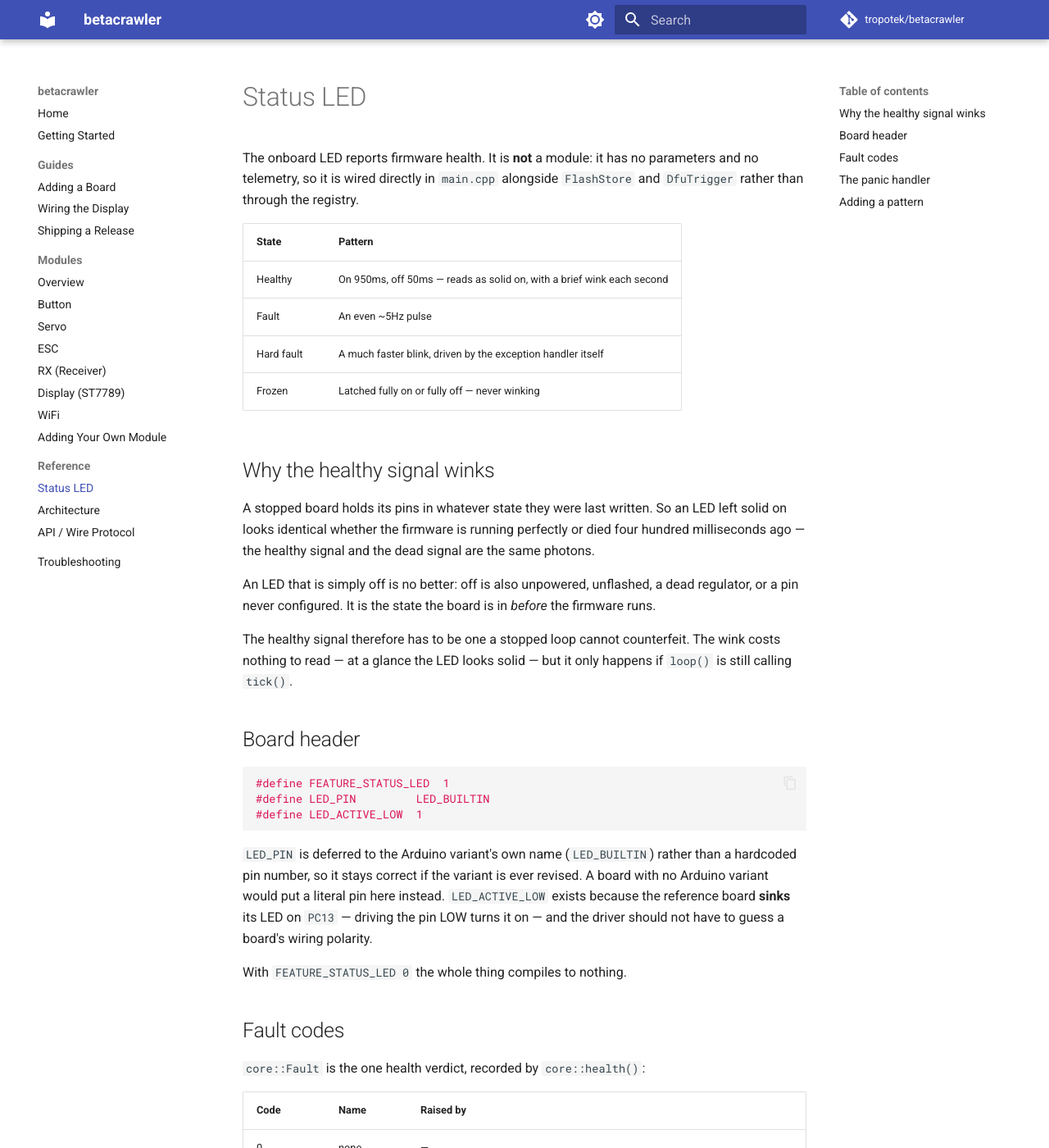
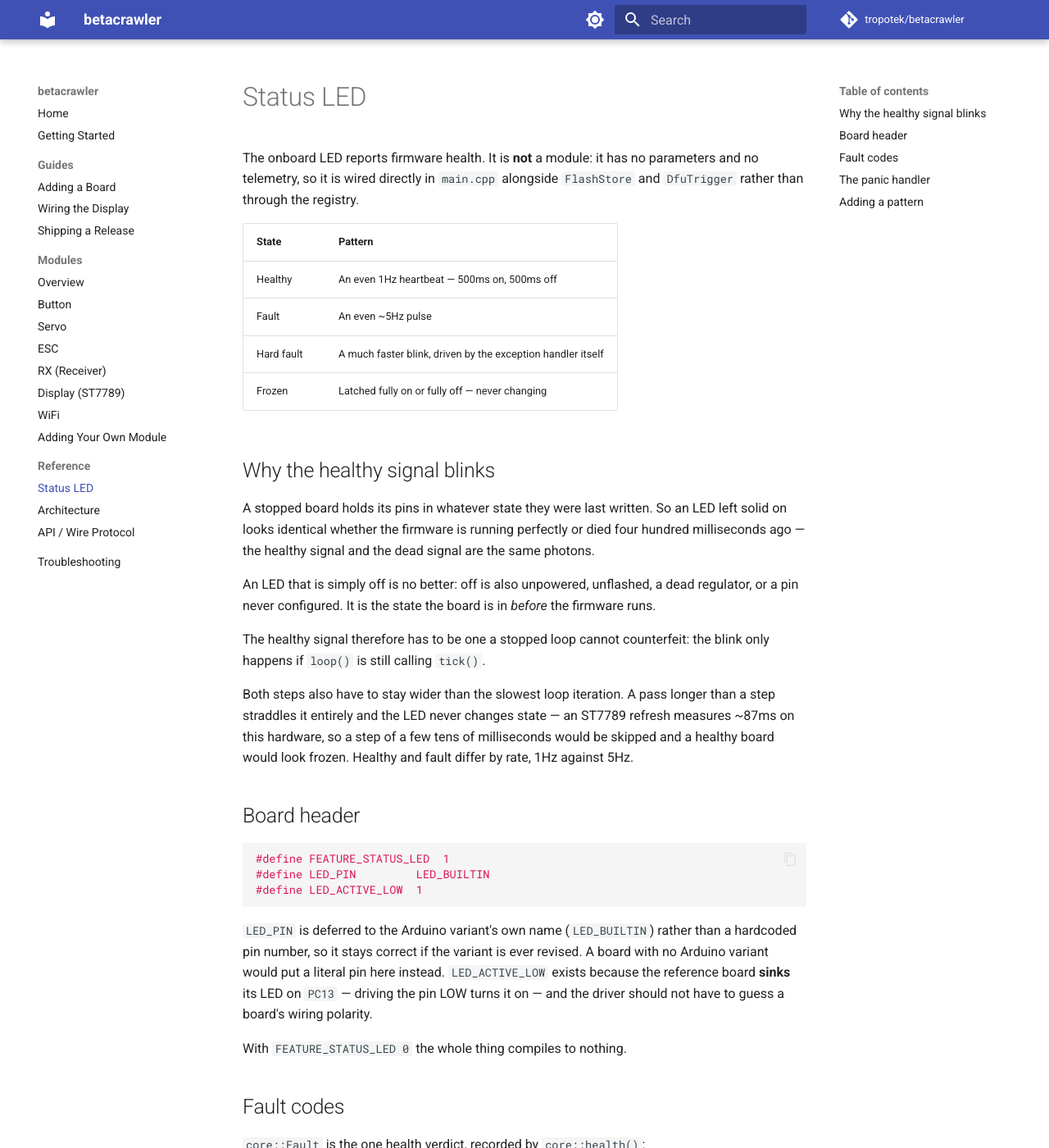
Before and after one commit to tropotek/betacrawler, an MkDocs documentation site: the page built from docs/status-led.md, in a window 1280 px wide and 1400 px high. Shown: the whole window at 82% size. Built offline with MkDocs 1.6.1 and Material for MkDocs 9.7.7, drawn with Linux system fonts in a browser that asks for light colours; comment, search, counter and statistics services are not loaded.

Commit message:
fix(firmware): make the healthy heartbeat an even 1Hz blink
The 950/50 split was chosen so the LED would read as solid on. On real
hardware it read as solid on and nothing else -- a 5% dip is not something
you notice at a glance, so a healthy board was indistinguishable from a
frozen one, which is the exact failure the pattern exists to rule out.

The narrow gap was also a latent bug rather than only a visibility problem:
any loop iteration longer than the off step straddles it entirely and the
LED never changes state. An ST7789 refresh measures ~87ms here, so on a
board with the display enabled a 50ms wink would have vanished outright.

Healthy is now 500/500 and a fault stays 100/100: both steps sit far above
the slowest known iteration, and the two states differ by rate, 1Hz to 5Hz.

Hardware-verified on blackpill_f411ce.

Co-Authored-By: Claude Opus 5 <noreply@anthropic.com>

```diff
--- a/docs/status-led.md
+++ b/docs/status-led.md
@@ -6,12 +6,12 @@ than through the registry.
 
 | State | Pattern |
 |---|---|
-| Healthy | On 950ms, off 50ms — reads as solid on, with a brief wink each second |
+| Healthy | An even 1Hz heartbeat — 500ms on, 500ms off |
 | Fault | An even ~5Hz pulse |
 | Hard fault | A much faster blink, driven by the exception handler itself |
-| Frozen | Latched fully on or fully off — never winking |
+| Frozen | Latched fully on or fully off — never changing |
 
-## Why the healthy signal winks
+## Why the healthy signal blinks
 
 A stopped board holds its pins in whatever state they were last written. So an LED left solid on
 looks identical whether the firmware is running perfectly or died four hundred milliseconds ago —
@@ -20,9 +20,13 @@ the healthy signal and the dead signal are the same photons.
 An LED that is simply off is no better: off is also unpowered, unflashed, a dead regulator, or a
 pin never configured. It is the state the board is in *before* the firmware runs.
 
-The healthy signal therefore has to be one a stopped loop cannot counterfeit. The wink costs
-nothing to read — at a glance the LED looks solid — but it only happens if `loop()` is still
-calling `tick()`.
+The healthy signal therefore has to be one a stopped loop cannot counterfeit: the blink only
+happens if `loop()` is still calling `tick()`.
+
+Both steps also have to stay wider than the slowest loop iteration. A pass longer than a step
+straddles it entirely and the LED never changes state — an ST7789 refresh measures ~87ms on this
+hardware, so a step of a few tens of milliseconds would be skipped and a healthy board would look
+frozen. Healthy and fault differ by rate, 1Hz against 5Hz.
 
 ## Board header
 
```
Also changed, not shown: CHANGELOG.md (+2 -3 lines), docs/architecture.md (+4 -3 lines), 1 other file.
